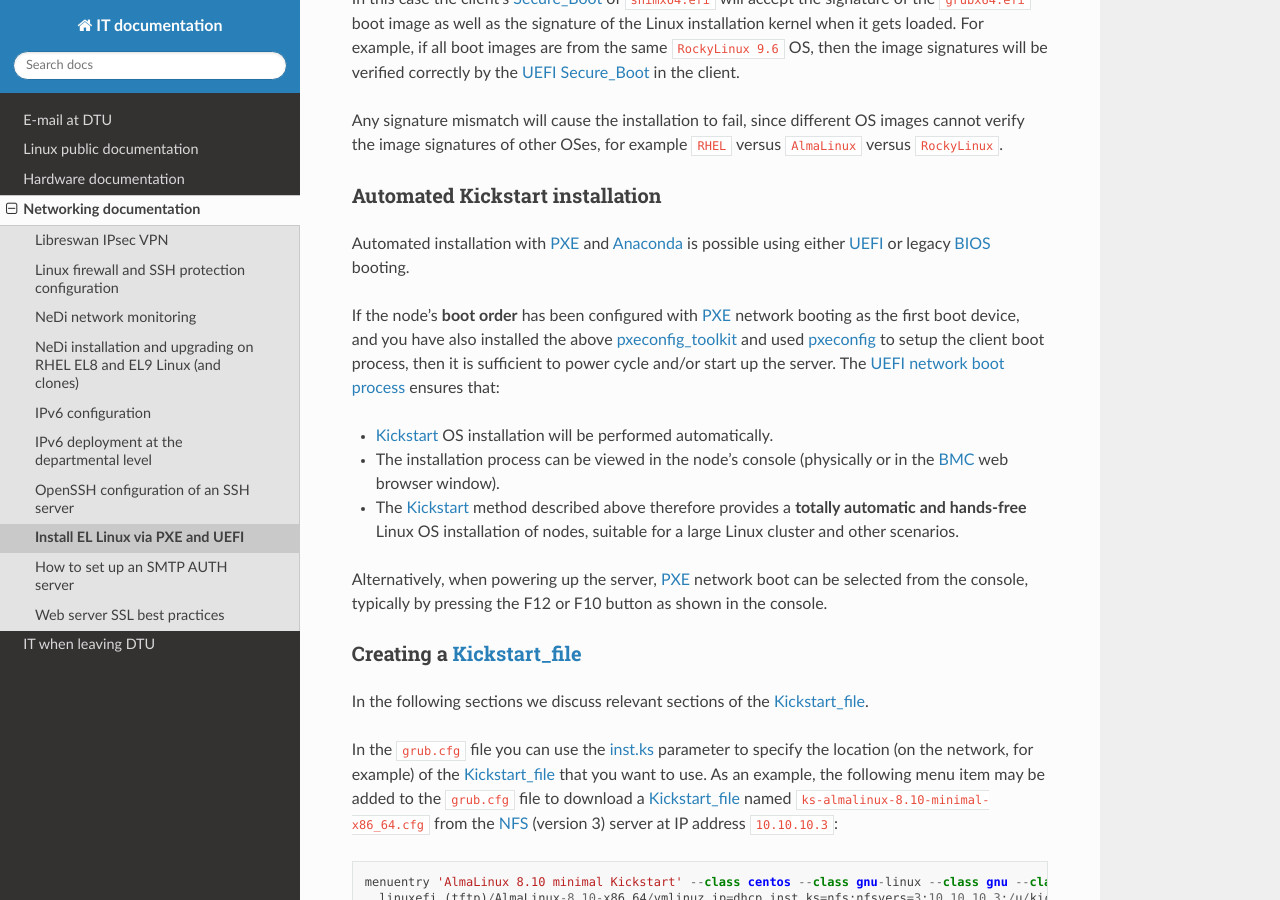
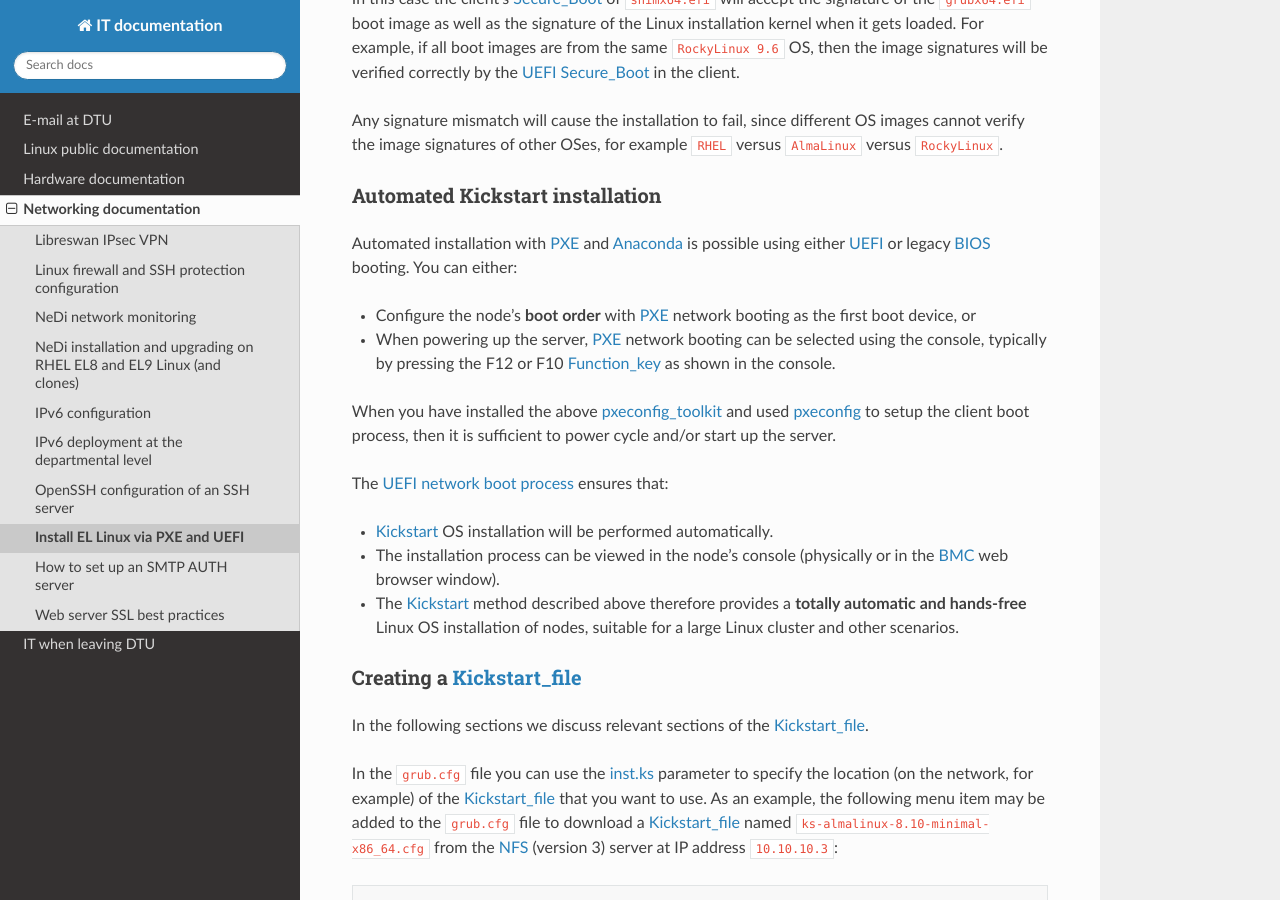
Before and after one commit to OleHolmNielsen/ITwiki, a Sphinx documentation site: the page built from docs/PXE_and_UEFI.rst, in a window 1280 px wide and 900 px high, scrolled down 11437 px. Built offline with Sphinx 7.4.7 and the Read the Docs theme 3.1.0, drawn with Linux system fonts in a browser that asks for light colours.

Commit message:
Minor edit

```diff
--- a/docs/PXE_and_UEFI.rst
+++ b/docs/PXE_and_UEFI.rst
@@ -555,19 +555,22 @@ Automated Kickstart installation
 -----------------------------------
 
 Automated installation with PXE_ and Anaconda_ is possible using either UEFI_ or legacy BIOS_ booting.
+You can either:
 
-If the node's **boot order** has been configured with PXE_ network booting as the first boot device,
-and you have also installed the above pxeconfig_toolkit_ and used pxeconfig_ to setup the client boot process,
+* Configure the node's **boot order** with PXE_ network booting as the first boot device, or
+
+* When powering up the server, PXE_ network booting can be selected using the console,
+  typically by pressing the F12 or F10 Function_key_ as shown in the console.
+
+When you have installed the above pxeconfig_toolkit_ and used pxeconfig_ to setup the client boot process,
 then it is sufficient to power cycle and/or start up the server.
+
 The :ref:`UEFI_network_boot` ensures that:
 
 * Kickstart_ OS installation will be performed automatically.
 * The installation process can be viewed in the node's console (physically or in the BMC_ web browser window).
 * The Kickstart_ method described above therefore provides a **totally automatic and hands-free** Linux OS installation of nodes,
   suitable for a large Linux cluster and other scenarios.
-
-Alternatively, when powering up the server, PXE_ network boot can be selected from the console,
-typically by pressing the F12 or F10 button as shown in the console.
 
 .. _Kickstart: https://pykickstart.readthedocs.io/en/latest/kickstart-docs.html#chapter-1-introduction
 .. _Kickstart_file: https://anaconda-installer.readthedocs.io/en/latest/kickstart.html
@@ -576,6 +579,7 @@ typically by pressing the F12 or F10 button as shown in the console.
 .. _RockyLinux: https://www.rockylinux.org
 .. _Fedora: https://fedoraproject.org/
 .. _BMC: https://en.wikipedia.org/wiki/Intelligent_Platform_Management_Interface#Baseboard_management_controller
+.. _Function_key: https://en.wikipedia.org/wiki/Function_key
 
 Creating a Kickstart_file_
 -------------------------------
```
